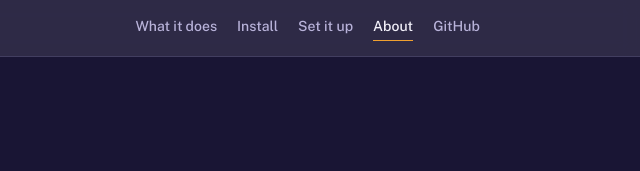
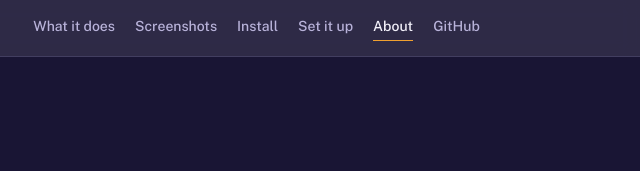
Before and after one commit to nikolareljin/leak-lock, a website: page docs/website/about.html in a window 1280 px wide. Shown: the top 171 px of the page, 640-1280 px from the left. Drawn offline with nearby package versions, Linux system fonts and the light colour scheme.

Commit message:
docs: add the Screenshots nav link to the About page
Keeps the primary nav identical across both pages. Marked .opt like
'What it does', so it hides with the other optional links on narrow
viewports.

```diff
--- a/docs/website/about.html
+++ b/docs/website/about.html
@@ -131,6 +131,7 @@ footer .credit{margin-left:auto}
     </a>
     <nav aria-label="Primary">
       <a class="opt" href="index.html#what">What it does</a>
+      <a class="opt" href="index.html#screens">Screenshots</a>
       <a href="index.html#install">Install</a>
       <a href="index.html#setup">Set it up</a>
       <a href="about.html" aria-current="page">About</a>
```
